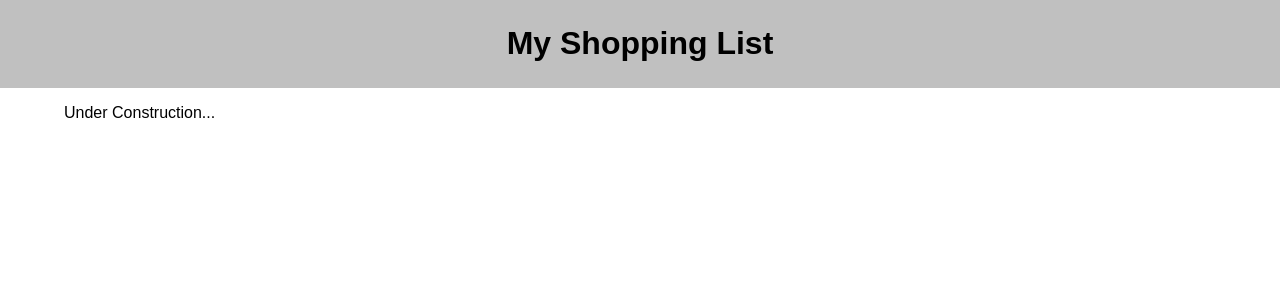
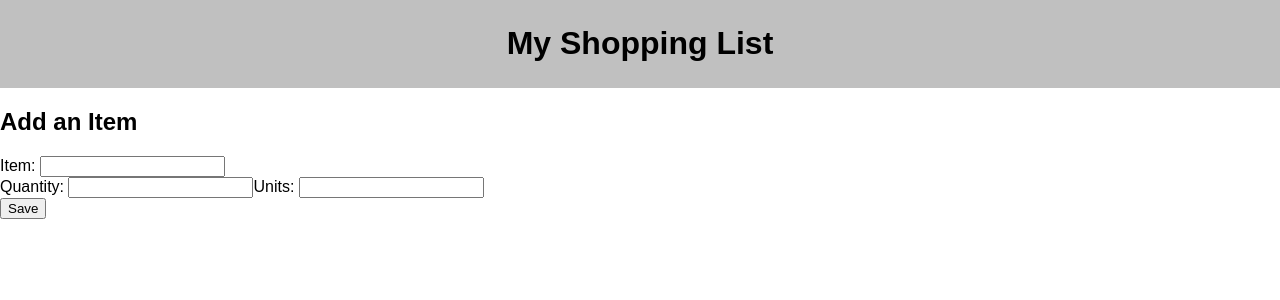
Before and after one commit to Raveryk/group-fs-react-shopping-list, a React (Create React App) app: page / in a window 1280 px wide. Shown: the top 300 px of the page. Built offline with nearby package versions, Linux system fonts and the light colour scheme.

Commit message:
creat AddItem component and write code to render form and setup necessary variables and imports modules

```diff
--- /dev/null
+++ b/src/components/AddItem/AddItem.jsx
@@ -0,0 +1,31 @@
+import {useState} from 'react';
+import Axios from 'react';
+
+function AddItem() {
+
+  const [itemName, setItemName] = useState('');
+  const [quantity, setQuantity] = useState('');
+  const [unit, setUnit] = useState('');
+
+const handleSubmit = () => {
+  event.preventDefault();
+  console.log('click');
+}
+
+  return(
+    <>
+    <h2>Add an Item</h2>
+      <form onSubmit={handleSubmit}>
+        <label>Item: </label>
+        <input type="test" value={itemName} onChange={ (event) => setItemName(event.target.value)} /><br/>
+        <label>Quantity: </label>
+        <input type="text" value={quantity} onChange={ (event) => setQuantity(event.target.value)} />
+        <label>Units: </label>
+        <input type="text" value={unit} onChange={ (event) => setUnit(event.target.value)} /><br/>
+        <button type="submit">Save</button>
+      </form>
+    </>
+  )
+}
+
+export default AddItem;
--- a/src/components/App/App.jsx
+++ b/src/components/App/App.jsx
@@ -1,6 +1,7 @@
 import React from 'react';
 
 import Header from '../Header/Header.jsx'
+import AddItem from '../AddItem/AddItem'
 import './App.css';
 
 
@@ -8,9 +9,7 @@ function App() {
     return (
         <div className="App">
             <Header />
-            <main>
-                <p>Under Construction...</p>
-            </main>
+            <AddItem />
         </div>
     );
 }
```
